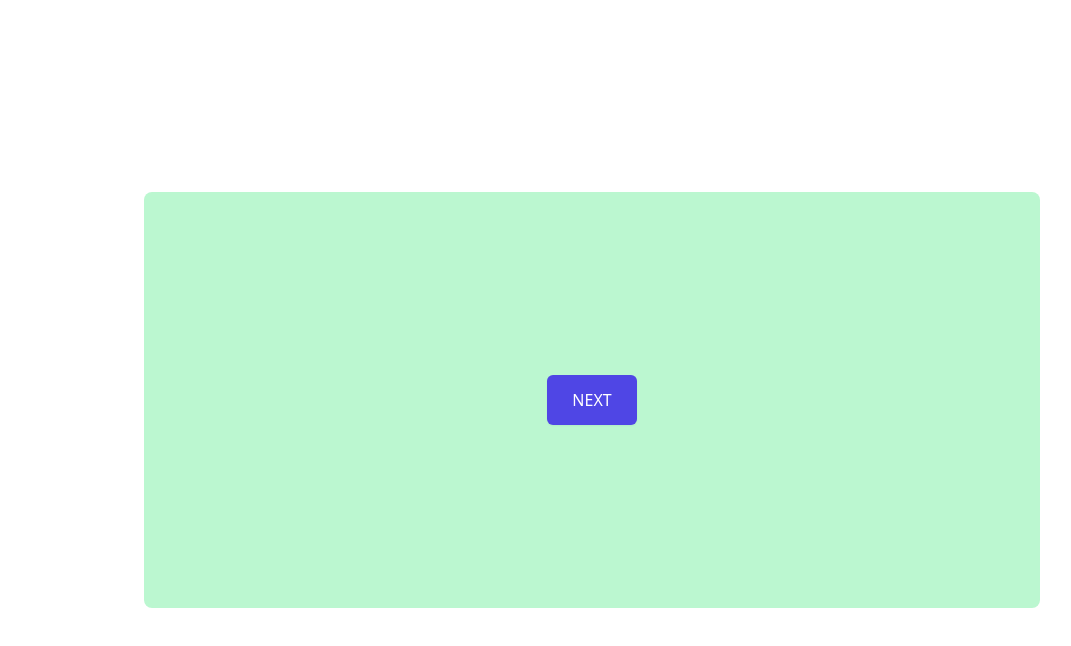
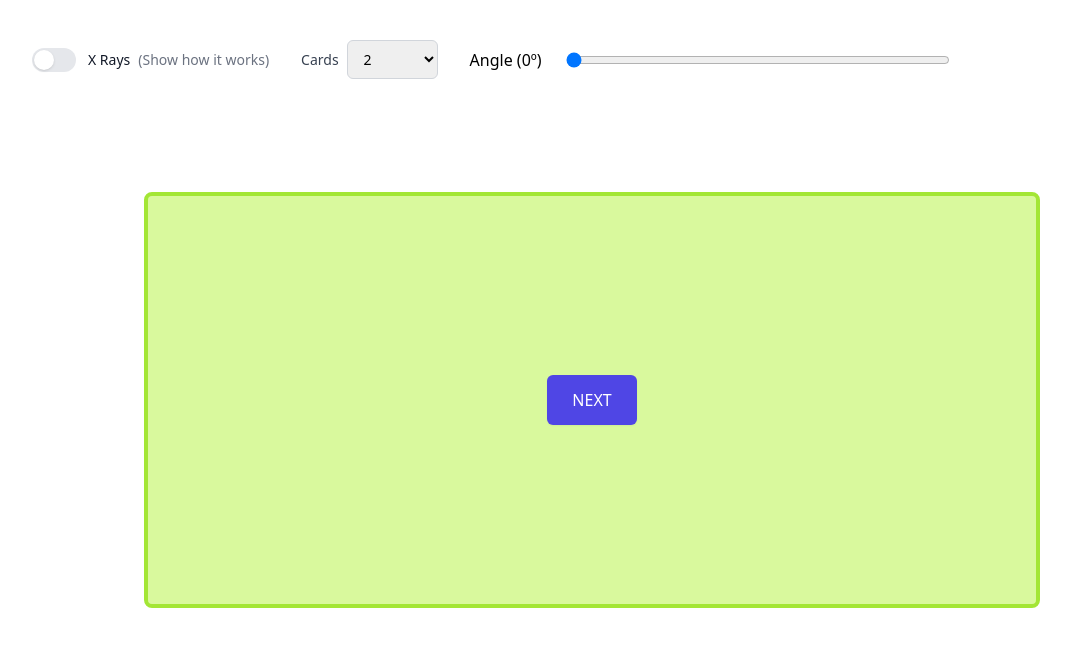
Before and after one commit to timbergus/headless-wizard, a React (Vite) app: page / in a window 1280 px wide. Shown: the top 646 px of the page, without its empty margins (48-1119 px from the left). Built offline with nearby package versions, Linux system fonts and the light colour scheme.

Commit message:
Make it flexible.

```diff
--- a/package.json
+++ b/package.json
@@ -9,6 +9,7 @@
     "preview": "vite preview"
   },
   "dependencies": {
+    "@headlessui/react": "^1.7.10",
     "classnames": "^2.3.2",
     "react": "^18.2.0",
     "react-dom": "^18.2.0"
--- a/src/App.tsx
+++ b/src/App.tsx
@@ -1,41 +1,74 @@
 import { useState } from 'react'
-import classNames from 'classnames'
 import { Panel } from './components/Panel'
 import { Button } from './components/Button'
 import { Card } from './components/Card'
+import { XRays } from './components/XRays'
+import { Select } from './components/Select'
 
 export const App = () => {
   const [step, setStep] = useState(0)
+  const [isTransparent, setIsTransparent] = useState(false)
+  const [cards, setCards] = useState(2) // 12
+  const [angle, setAngle] = useState(0) // 45
+
+  const elements = []
 
   // Index need to start in 1 and the initial order backward.
 
-  const cards = [
-    <Card className="bg-slate-200">
-      <Button onClick={() => setStep(5)}>NEXT</Button>
-    </Card>,
-    <Card className="bg-indigo-200">
-      <Button onClick={() => setStep(4)}>NEXT</Button>
-    </Card>,
-    <Card className="bg-cyan-200">
-      <Button onClick={() => setStep(3)}>NEXT</Button>
-    </Card>,
-    <Card className="bg-orange-200">
-      <Button onClick={() => setStep(2)}>NEXT</Button>
-    </Card>,
-    <Card className="bg-green-200">
-      <Button onClick={() => setStep(1)}>NEXT</Button>
-    </Card>,
-  ]
+  for (let i = cards; i > 0; i--) {
+    elements.push(i)
+  }
 
   return (
     <div className="w-screen h-screen flex items-center justify-center p-48">
+      <div className="absolute top-0 left-0 ml-10 p-10 flex items-center gap-8">
+        <XRays
+          label="X Rays"
+          disclaimer="Show how it works"
+          checked={isTransparent}
+          onChange={(checked) => setIsTransparent(checked)}
+        />
+        <Select
+          options={[2, 3, 4, 5, 6, 7, 8, 9, 10, 11, 12]}
+          value={cards}
+          onChange={(event) => setCards(Number(event.target.value))}
+        />
+        <label htmlFor="angle" className="flex justify-center">
+          <div className="w-24">Angle ({angle}º)</div>
+          <input
+            type="range"
+            name="angle"
+            id="angle"
+            min={0}
+            max={45}
+            className="w-96"
+            value={angle}
+            onChange={(event) => setAngle(Number(event.target.value))}
+          />
+        </label>
+      </div>
       <div className="relative w-full h-full">
         <div className="absolute w-full h-full flex items-center justify-center">
-          <Button onClick={() => setStep(0)}>RESET</Button>
+          <div className="grid justify-items-center gap-y-4 pt-4 select-none">
+            <span className="text-xl text-slate-700">
+              Congrats! You are done 🙂
+            </span>
+            <div>
+              <Button onClick={() => setStep(0)}>RESET</Button>
+            </div>
+          </div>
         </div>
-        {cards.map((card, index) => (
-          <Panel step={step} index={index} total={cards.length}>
-            {card}
+        {elements.map((element, index) => (
+          <Panel
+            key={index}
+            step={step}
+            index={index}
+            total={elements.length}
+            maxAngle={angle}
+          >
+            <Card index={index} isTransparent={isTransparent}>
+              <Button onClick={() => setStep(element)}>NEXT</Button>
+            </Card>
           </Panel>
         ))}
       </div>
--- a/src/components/Card.tsx
+++ b/src/components/Card.tsx
@@ -1,20 +1,22 @@
 import classNames from 'classnames'
 import { ReactNode } from 'react'
+import { BORDER_COLOR } from '../constants/borderColor'
+import { BACKGROUND_COLOR } from '../constants/backgroundColor'
 
 type CardType = {
-  className?: string
+  index: number
+  isTransparent?: boolean
   children: ReactNode
 }
 
-export const Card = ({ className, children }: CardType) => {
-  return (
+export const Card = ({ index, isTransparent, children }: CardType) => (
   <div
     className={classNames(
-        'w-full h-full rounded-lg flex items-center justify-center',
-        className
+      `w-full h-full rounded-lg flex items-center justify-center border-4 ${
+        BORDER_COLOR[index]
+      } ${isTransparent ? 'bg-transparent' : BACKGROUND_COLOR[index]}`
     )}
   >
     {children}
   </div>
 )
-}
--- a/src/components/Panel.tsx
+++ b/src/components/Panel.tsx
@@ -1,24 +1,24 @@
 import classNames from 'classnames'
 import { ReactNode } from 'react'
-
-const MAX_ANGLE = 30
 
 type CardProps = {
   step: number
   index: number
   total: number
+  maxAngle: number
   children: ReactNode
 }
 
-export const Panel = ({ step, index, total, children }: CardProps) => {
+export const Panel = ({
+  step,
+  index,
+  total,
+  maxAngle,
+  children,
+}: CardProps) => {
   const realIndex = total - 1 - index
-  const middle = Math.ceil(total / 2) + 1
-
-  const middleCard = middle % 2 !== 0 && realIndex === middle
-  const sign = middleCard ? 0 : realIndex < middle ? 1 : -1
-
-  console.log('REAL INDEX:', realIndex)
-  console.log('SIGN:', sign)
+  const horizontalCorrection = maxAngle / 2
+  const angle = (maxAngle / (total - 1)) * realIndex - horizontalCorrection
 
   return (
     <div
@@ -26,16 +26,16 @@ export const Panel = ({ step, index, total, children }: CardProps) => {
         'absolute w-full h-full transition-all duration-500',
         {
           'scale-50': step < realIndex,
-          '-translate-x-full': step > realIndex,
         }
       )}
       {...(step > realIndex && {
         style: {
           transform:
             step > realIndex
-              ? `translate(-105%, ${sign * (realIndex + 1) * 10}px) rotateZ(${
-                  sign * (realIndex + 1) * 5
-                }deg)`
+              ? `
+                  translateX(-105%)
+                  rotateZ(${angle}deg)
+                `
               : '',
           zIndex: realIndex + 1,
         },
--- /dev/null
+++ b/src/components/Select.tsx
@@ -0,0 +1,31 @@
+import { ChangeEvent } from 'react'
+
+type SelectProps = {
+  options: number[]
+  value: number
+  onChange: (event: ChangeEvent<HTMLSelectElement>) => void
+}
+
+export const Select = ({ options, value, onChange }: SelectProps) => (
+  <div className="flex gap-2 items-center">
+    <label
+      htmlFor="location"
+      className="block text-sm font-medium text-gray-700"
+    >
+      Cards
+    </label>
+    <select
+      id="cards"
+      name="cards"
+      className="block w-full rounded-md border border-gray-300 py-2 pl-3 pr-10 text-base focus:border-indigo-500 focus:outline-none focus:ring-indigo-500 sm:text-sm"
+      value={value}
+      onChange={onChange}
+    >
+      {options.map((option) => (
+        <option key={option} value={option}>
+          {option}
+        </option>
+      ))}
+    </select>
+  </div>
+)
--- /dev/null
+++ b/src/components/XRays.tsx
@@ -0,0 +1,35 @@
+import classNames from 'classnames'
+import { Switch } from '@headlessui/react'
+import { ComponentProps } from 'react'
+
+type XRaysProps = {
+  checked?: boolean
+  onChange: (checked: boolean) => void
+  label: string
+  disclaimer: string
+}
+
+export const XRays = ({ label, disclaimer, checked, onChange }: XRaysProps) => (
+  <Switch.Group as="div" className="flex items-center">
+    <Switch
+      checked={checked}
+      onChange={onChange}
+      className={classNames(
+        checked ? 'bg-indigo-600' : 'bg-gray-200',
+        'relative inline-flex h-6 w-11 flex-shrink-0 cursor-pointer rounded-full border-2 border-transparent transition-colors duration-200 ease-in-out focus:outline-none focus:ring-2 focus:ring-indigo-500 focus:ring-offset-2'
+      )}
+    >
+      <span
+        aria-hidden="true"
+        className={classNames(
+          checked ? 'translate-x-5' : 'translate-x-0',
+          'pointer-events-none inline-block h-5 w-5 transform rounded-full bg-white shadow ring-0 transition duration-200 ease-in-out'
+        )}
+      />
+    </Switch>
+    <Switch.Label as="span" className="ml-3 flex items-center gap-2">
+      <span className="text-sm font-medium text-gray-900">{label}</span>
+      <span className="text-sm text-gray-500">({disclaimer})</span>
+    </Switch.Label>
+  </Switch.Group>
+)
--- /dev/null
+++ b/src/constants/backgroundColor.ts
@@ -0,0 +1,14 @@
+export const BACKGROUND_COLOR = [
+  'bg-red-200',
+  'bg-lime-200',
+  'bg-cyan-200',
+  'bg-violet-200',
+  'bg-orange-200',
+  'bg-green-200',
+  'bg-sky-200',
+  'bg-purple-200',
+  'bg-amber-200',
+  'bg-emerald-200',
+  'bg-blue-200',
+  'bg-fuchsia-200',
+]
--- /dev/null
+++ b/src/constants/borderColor.ts
@@ -0,0 +1,14 @@
+export const BORDER_COLOR = [
+  'border-red-400',
+  'border-lime-400',
+  'border-cyan-400',
+  'border-violet-400',
+  'border-orange-400',
+  'border-green-400',
+  'border-sky-400',
+  'border-purple-400',
+  'border-amber-400',
+  'border-emerald-400',
+  'border-blue-400',
+  'border-fuchsia-400',
+]
```
Also changed, not shown: 1 other file (tests, documents, lock files or other folders). Lines whose indentation alone changed are shown as unchanged.
